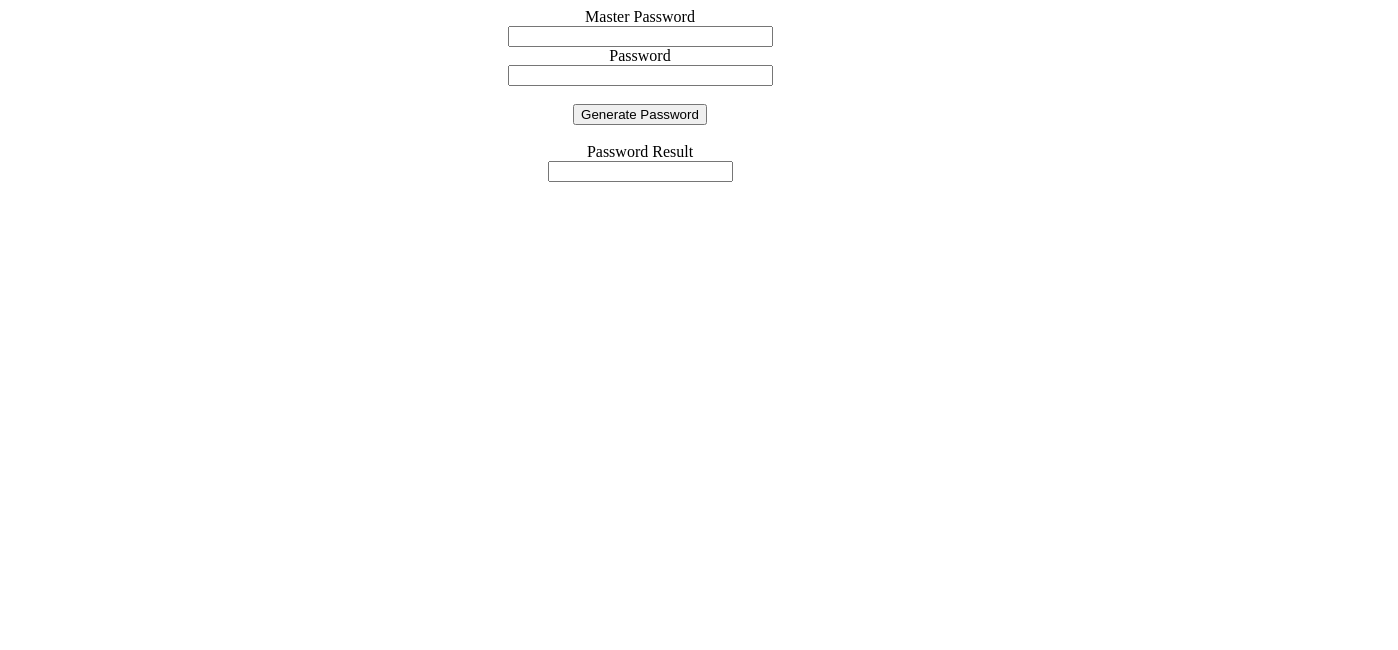
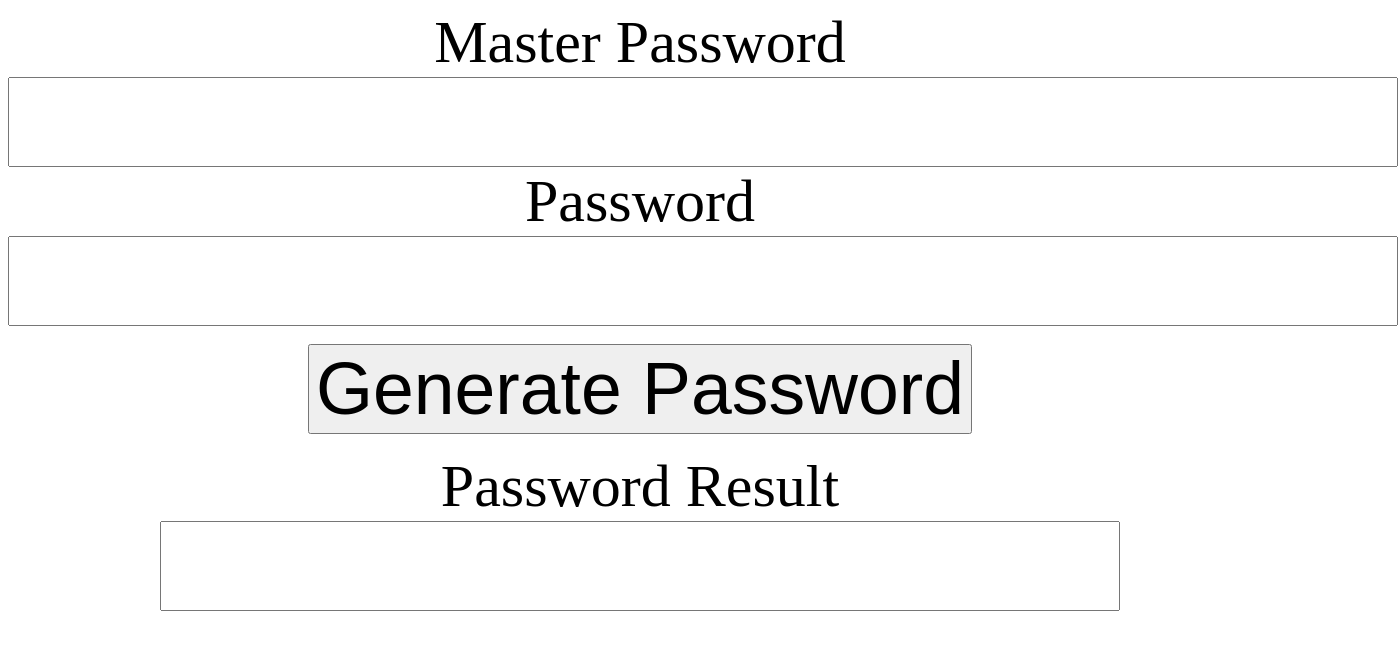
Before and after one commit to PassHam/passham.github.io, a plain HTML site: page index.html in a window 1280 px wide. Shown: the whole page, 1398 px wide, since content can reach past the window. Drawn offline with Linux system fonts and the light colour scheme.

Commit message:
Increased page size

```diff
--- a/index.html
+++ b/index.html
@@ -10,7 +10,14 @@
 <style type="text/css">
     body { text-align: center; }
 
-    input { text-align: center; }
+    input {
+        text-align: center;
+        font-size: 55pt;
+    }
+
+    label {
+       font-size: 45pt;
+    }
   </style>
 
 <body>
@@ -31,8 +38,8 @@
 
   <div>
     <br>
-    <label for="password">Password Result</label><br>
-    <input id="resultpassword" type="text" readonly />
+    <label for="resultpassword">Password Result</label><br>
+    <input id="resultpassword" type="text" style="color: #ffffff;" readonly />
   </div>
 </body>
 
```
